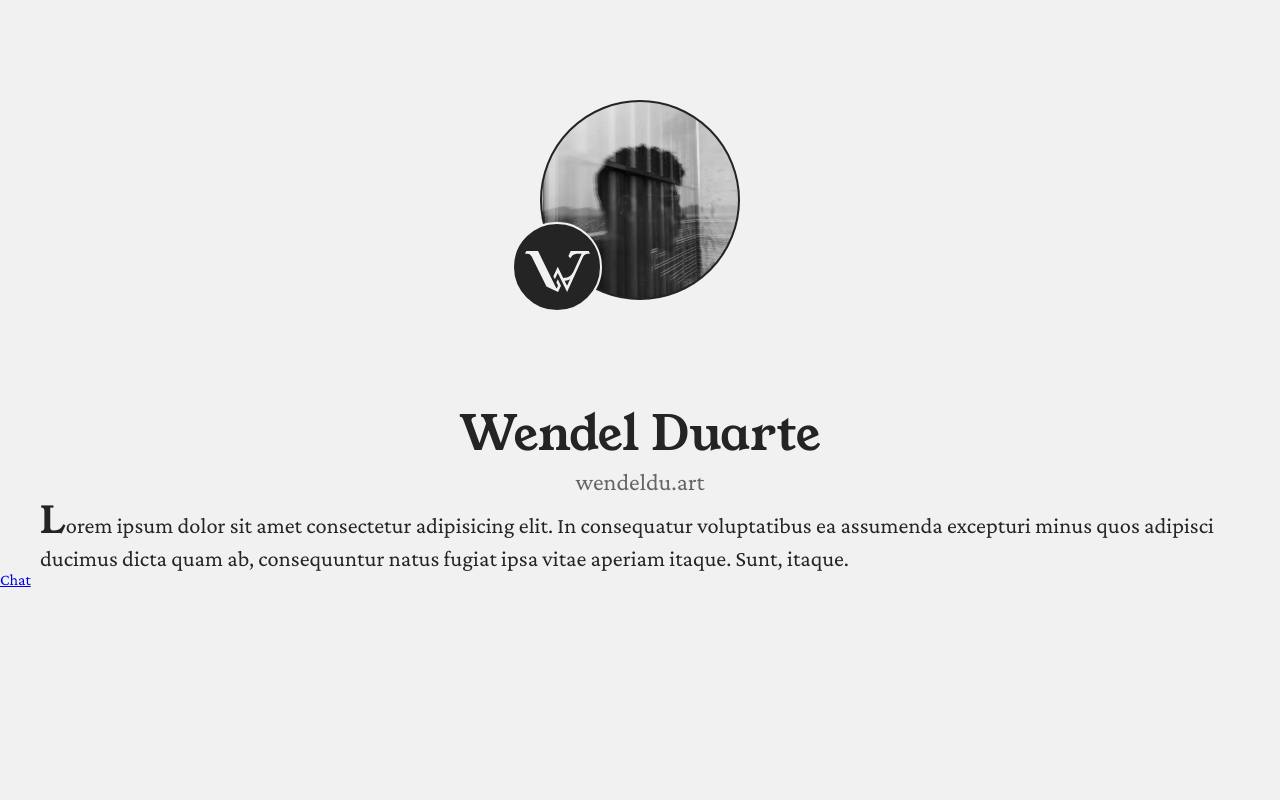
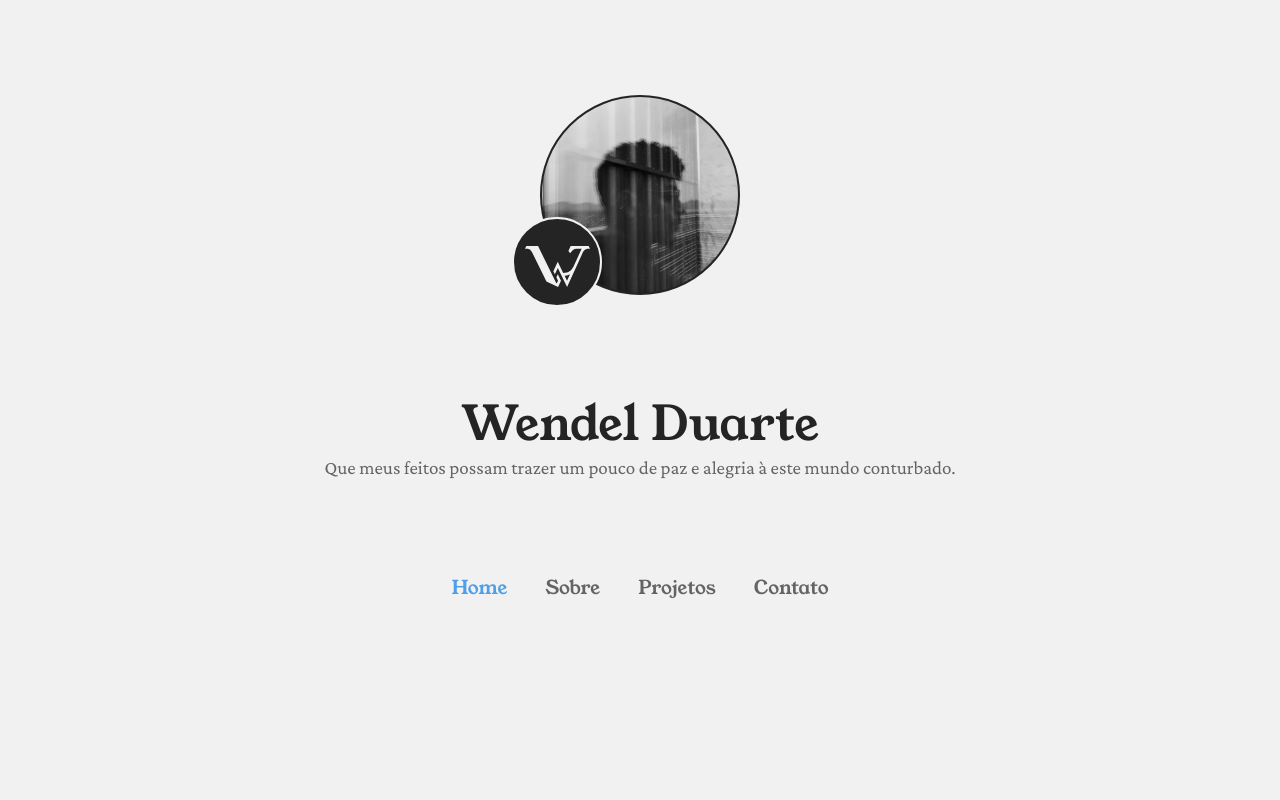
Before and after one commit to wendellduos/wendeldu.art, a PHP site: page / in a window 1280 px wide. Run offline with PHP 8.4, Linux system fonts and the light colour scheme.

Commit message:
worked on home-page

```diff
--- a/index.php
+++ b/index.php
@@ -1,3 +1,9 @@
 <?php
 
+function urlIs($value) {
+  $uri = $_SERVER["REQUEST_URI"];
+
+  return $uri === $value;
+}
+
 require('./views/index.view.php');
--- a/styles/styles.css
+++ b/styles/styles.css
@@ -22,6 +22,10 @@
   font-family: "Crimson Pro", serif;
 }
 
+html {
+  font-size: 19px;
+}
+
 body {
   width: 100vw;
   height: 100vh;
@@ -34,7 +38,7 @@ body {
 .title {
   font-family: "Young Serif", serif;
   font-weight: 400;
-  font-size: 3rem;
+  font-size: 2.5rem;
 }
 .center-text {
   text-align: center;
@@ -46,30 +50,33 @@ body {
   font-weight: 400;
 }
 .first-letter {
+  margin: 0 0 0 4rem;
+
   font-family: "Young Serif", serif;
   font-weight: 400;
-  font-size: 2.3rem;
-
-  margin-right: 0.05px;
+  font-size: 2rem;
+  color: var(--gray2);
 }
 
 p {
-  font-size: 1.4rem;
+  font-size: 1rem;
   letter-spacing: 0.05px;
 }
-section {
+section,
+nav {
   width: 95%;
-  max-width: 1200px;
+  max-width: 1100px;
   margin: 0 auto;
 }
 
-/* * HOME * */
+/* * * HOME * * */
 
 #home-banner {
-  height: 400px;
+  margin-bottom: 5rem;
 }
 #home-banner-wrapper {
   display: flex;
+  flex-direction: column;
   align-items: center;
   justify-content: center;
 
@@ -81,6 +88,7 @@ section {
 
   width: 200px;
   aspect-ratio: 1/1;
+  margin: 5rem 0;
 
   border: solid 2px var(--gray1);
   border-radius: 50%;
@@ -103,6 +111,39 @@ section {
   background-repeat: no-repeat;
   background-size: 65px;
   background-position: 11px 27px;
+}
+#home-banner-subtext {
+  font-size: 1rem;
+  color: var(--gray5);
+}
+
+/* * * NAV * * */
+
+nav ul {
+  display: flex;
+  align-items: center;
+  justify-content: center;
+  gap: 1rem;
+
+  list-style: none;
+}
+nav ul li a {
+  padding: 0.5rem;
+
+  font-family: "Young Serif", serif;
+  font-size: 1rem;
+  text-decoration: none;
+
+  transition: color 0.2s linear;
+}
+nav ul li a:hover {
+  color: var(--gray3);
+}
+.selected {
+  color: var(--blue-soft);
+}
+.unselected {
+  color: var(--gray5);
 }
 
 /* * * CHAT * * */
--- a/views/index.view.php
+++ b/views/index.view.php
@@ -12,13 +12,26 @@
       <div id="home-banner-profile-pic">
         <div id="home-banner-logo"></div>
       </div>
+      <h1 class="title center-text">Wendel Duarte</h1>
+      <h2 class="center-text dimmed normal-wght" id="home-banner-subtext">Que meus feitos possam trazer um pouco de paz e alegria à este mundo conturbado.</h2>
     </div>
   </section>
-  <section>
-    <h1 class="title center-text">Wendel Duarte</h1>
-    <h2 class="center-text dimmed normal-wght">wendeldu.art</h2>
-    <p><span class="first-letter">L</span>orem ipsum dolor sit amet consectetur adipisicing elit. In consequatur voluptatibus ea assumenda excepturi minus quos adipisci ducimus dicta quam ab, consequuntur natus fugiat ipsa vitae aperiam itaque. Sunt, itaque.</p>
-  </section>
-  <a href="./chat.php">Chat</a>
+  <nav>
+    <ul>
+      <li>
+        <a class="<?= urlIs("/") ? 'selected' : 'unselected' ?>" href="../home.php">Home</a>
+      </li>
+      <li>
+        <a class="<?= urlIs("/sobre") ? 'selected' : 'unselected' ?>" href="../about.php">Sobre</a>
+      </li>
+      <li>
+        <a class="<?= urlIs("/projetos") ? 'selected' : 'unselected' ?>" href="../projects.php">Projetos</a>
+      </li>
+      <li>
+        <a class="<?= urlIs("/contato") ? 'selected' : 'unselected' ?>" href="../contact.php">Contato</a>
+      </li>
+    </ul>
+  </nav>
+  <!-- <a href="./chat.php">Chat</a> -->
 </body>
 </html>
```
